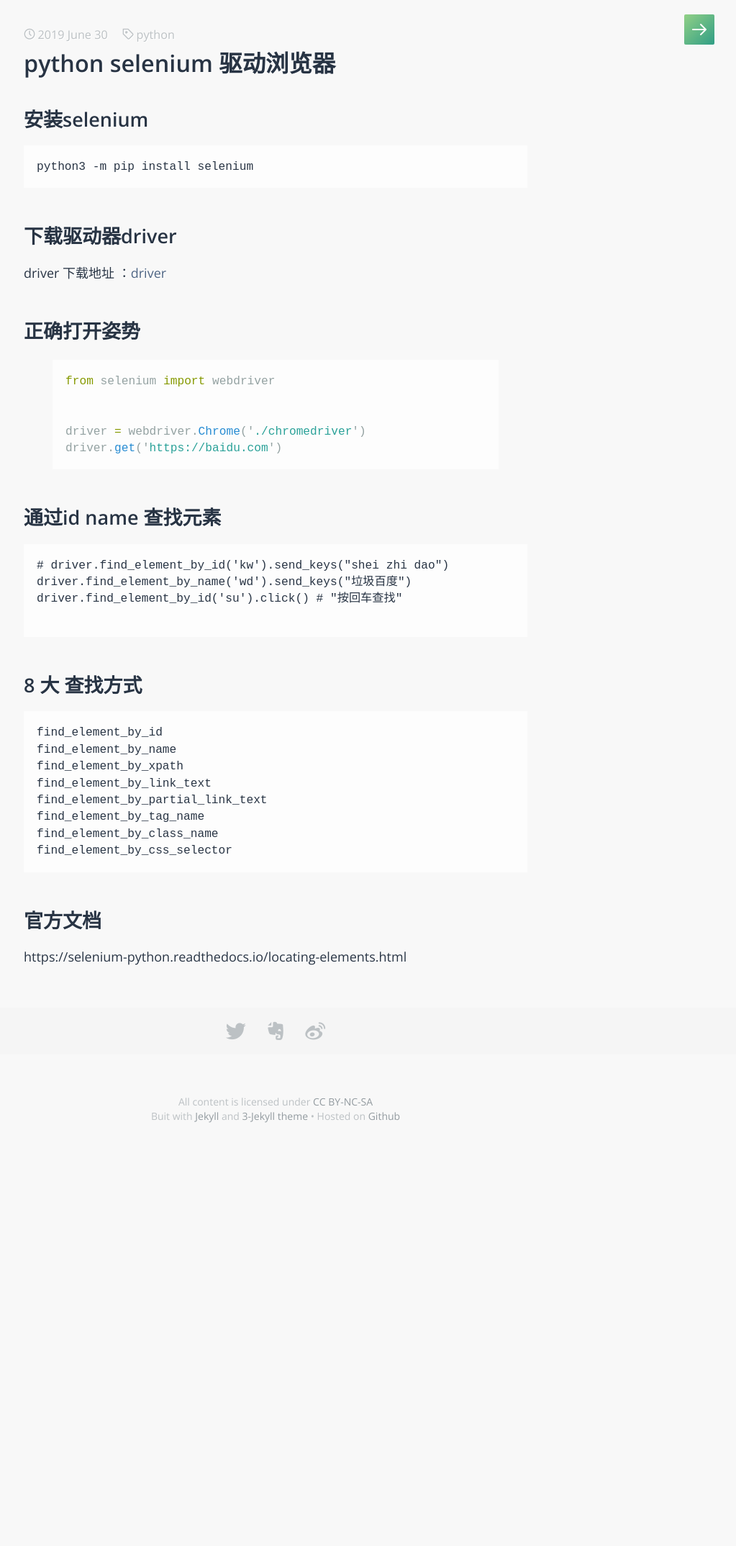
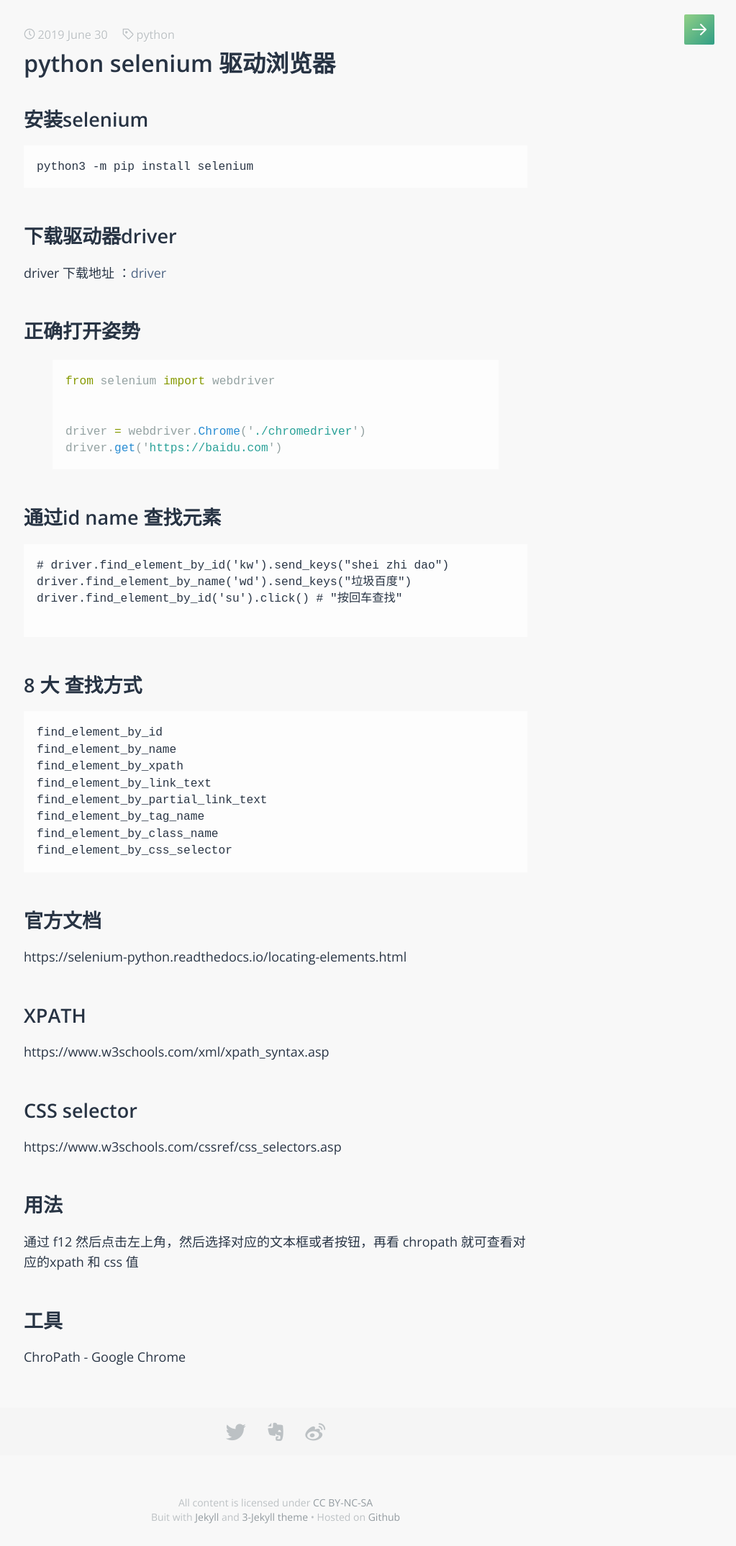
Before and after one commit to Stenson00o/Stenson00o.github.io, a Jekyll site: the page built from _posts/2019-06-30-python-selenium.md, in a window 1280 px wide. Shown: the whole page at 72% size, without its empty margins (257-1280 px from the left). Built offline with Jekyll 4.4.1, drawn with Linux system fonts in a browser that asks for light colours; some web fonts are replaced.

Commit message:
add xpath and css

```diff
--- a/_posts/2019-06-30-python-selenium.md
+++ b/_posts/2019-06-30-python-selenium.md
@@ -42,3 +42,16 @@ find_element_by_css_selector
 
 ## 官方文档
 https://selenium-python.readthedocs.io/locating-elements.html
+
+## XPATH
+https://www.w3schools.com/xml/xpath_syntax.asp
+
+## CSS selector
+https://www.w3schools.com/cssref/css_selectors.asp
+
+## 用法
+通过 f12 然后点击左上角，然后选择对应的文本框或者按钮，再看 chropath
+就可查看对应的xpath  和 css  值
+
+## 工具
+ChroPath - Google Chrome
```
